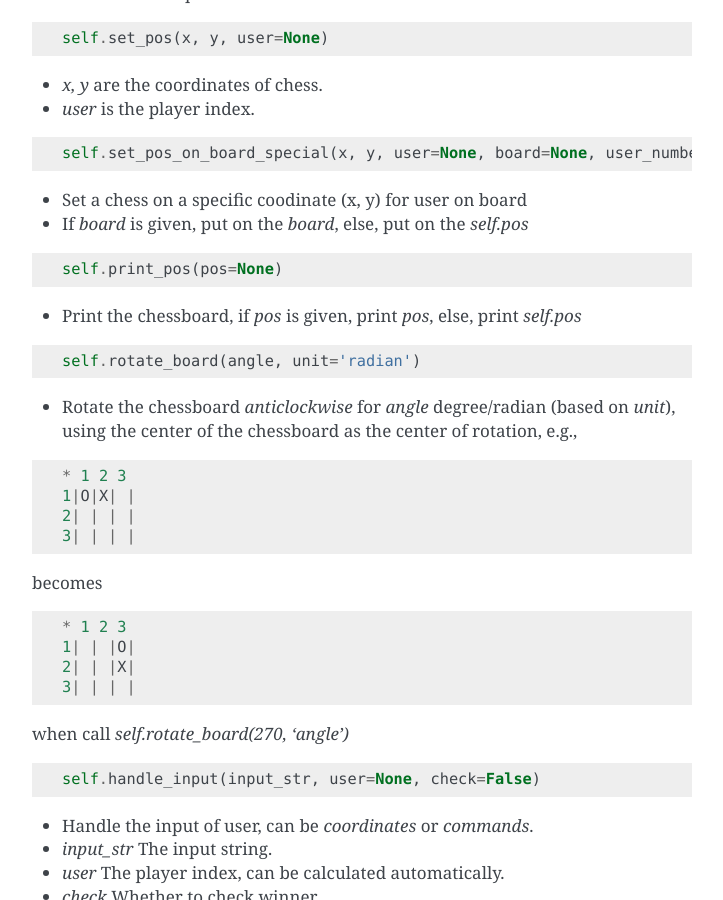
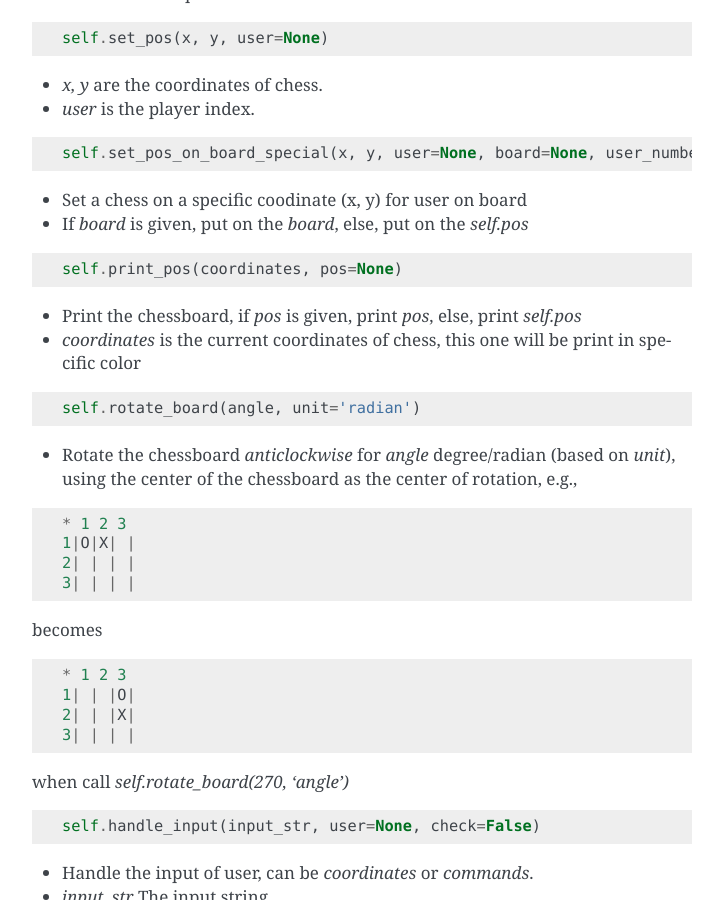
Before and after one commit to houluy/chessboard, a Sphinx documentation site: the page built from docs/source/main/main.rst, in a window 1280 px wide and 900 px high, scrolled down 803 px. Shown: the whole window, without its empty margins (388-1111 px from the left). Built offline with Sphinx 7.4.7, drawn with Linux system fonts in a browser that asks for light colours.

Commit message:
fix docs

```diff
--- a/docs/source/main/main.rst
+++ b/docs/source/main/main.rst
@@ -54,9 +54,10 @@ Some methods to operate the chessboard is listed
 
 ::
 
-    self.print_pos(pos=None)
+    self.print_pos(coordinates, pos=None)
 
 * Print the chessboard, if `pos` is given, print `pos`, else, print `self.pos`
+* `coordinates` is the current coordinates of chess, this one will be print in specific color
 
 ::
 
```
Also changed, not shown: 5 other files.
